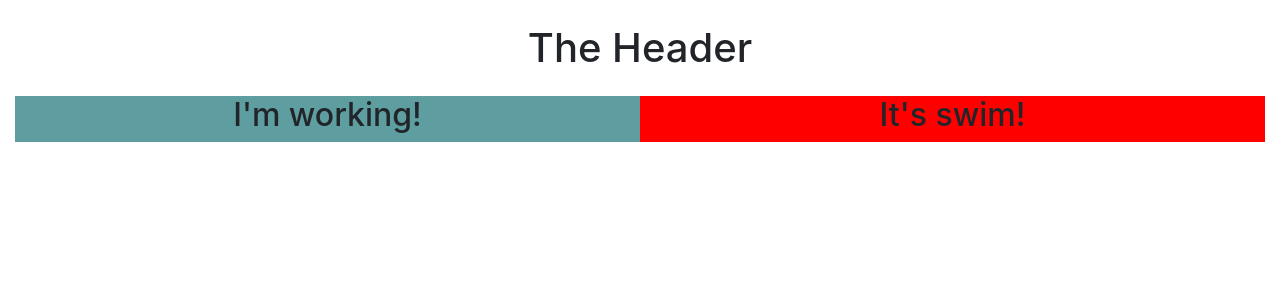
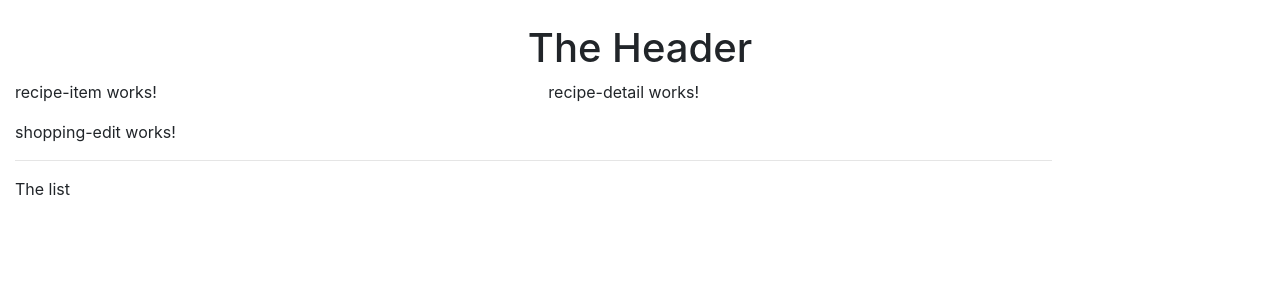
Before and after one commit to douglascamilo/angular-recipes, an Angular app: page / in a window 1280 px wide. Shown: the top 300 px of the page. Built offline with nearby package versions, Linux system fonts and the light colour scheme.

Commit message:
Component's initial configuration

```diff
--- a/src/app/app.component.html
+++ b/src/app/app.component.html
@@ -1,13 +1,10 @@
 <app-header></app-header>
 
 <div class="container-fluid">
-  <div class="row mt-4 mr-0 ml-0">
-    <div class="col-md-6 text-center" style="background-color: cadetblue">
-      <h2>I'm working!</h2>
-    </div>
-
-    <div class="col-md-6 text-center" style="background-color: red">
-      <h2>It's swim!</h2>
+  <div class="row">
+    <div class="col-md-12">
+      <app-recipes></app-recipes>
+      <app-shopping-list></app-shopping-list>
     </div>
   </div>
 </div>
--- a/src/app/recipes/recipe-list/recipe-list.component.html
+++ b/src/app/recipes/recipe-list/recipe-list.component.html
@@ -1 +1 @@
-<p>recipe-list works!</p>
+<app-recipe-item></app-recipe-item>
--- a/src/app/recipes/recipes.component.html
+++ b/src/app/recipes/recipes.component.html
@@ -1 +1,9 @@
-<p>recipes works!</p>
+<div class="row">
+  <div class="col-md-5">
+    <app-recipe-list></app-recipe-list>
+  </div>
+
+  <div class="col-md-7">
+    <app-recipe-detail></app-recipe-detail>
+  </div>
+</div>
--- a/src/app/shopping-list/shopping-list.component.html
+++ b/src/app/shopping-list/shopping-list.component.html
@@ -1 +1,7 @@
-<p>shopping-list works!</p>
+<div class="row">
+  <div class="col-xl-10">
+    <app-shopping-edit></app-shopping-edit>
+    <hr>
+    <p>The list</p>
+  </div>
+</div>
```
